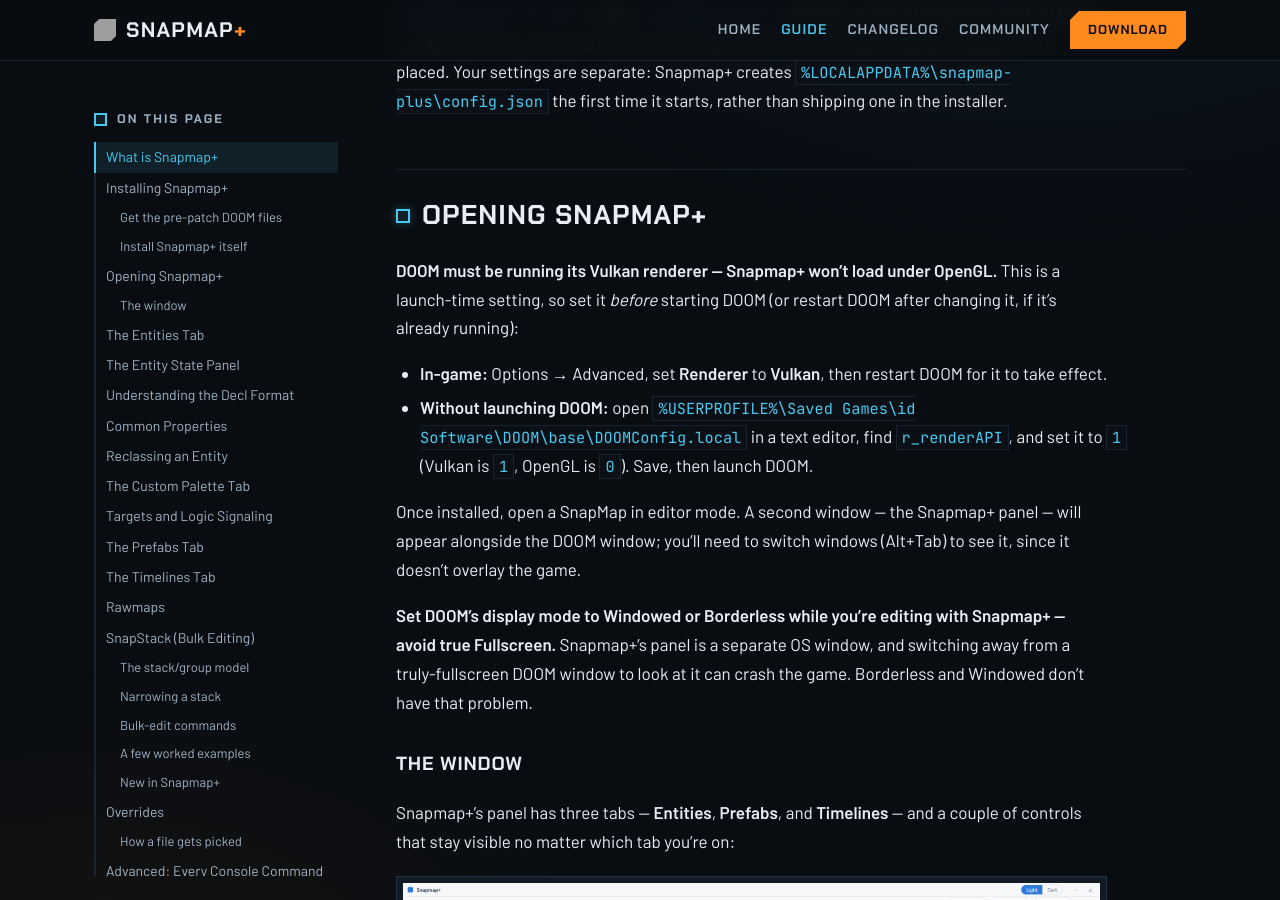
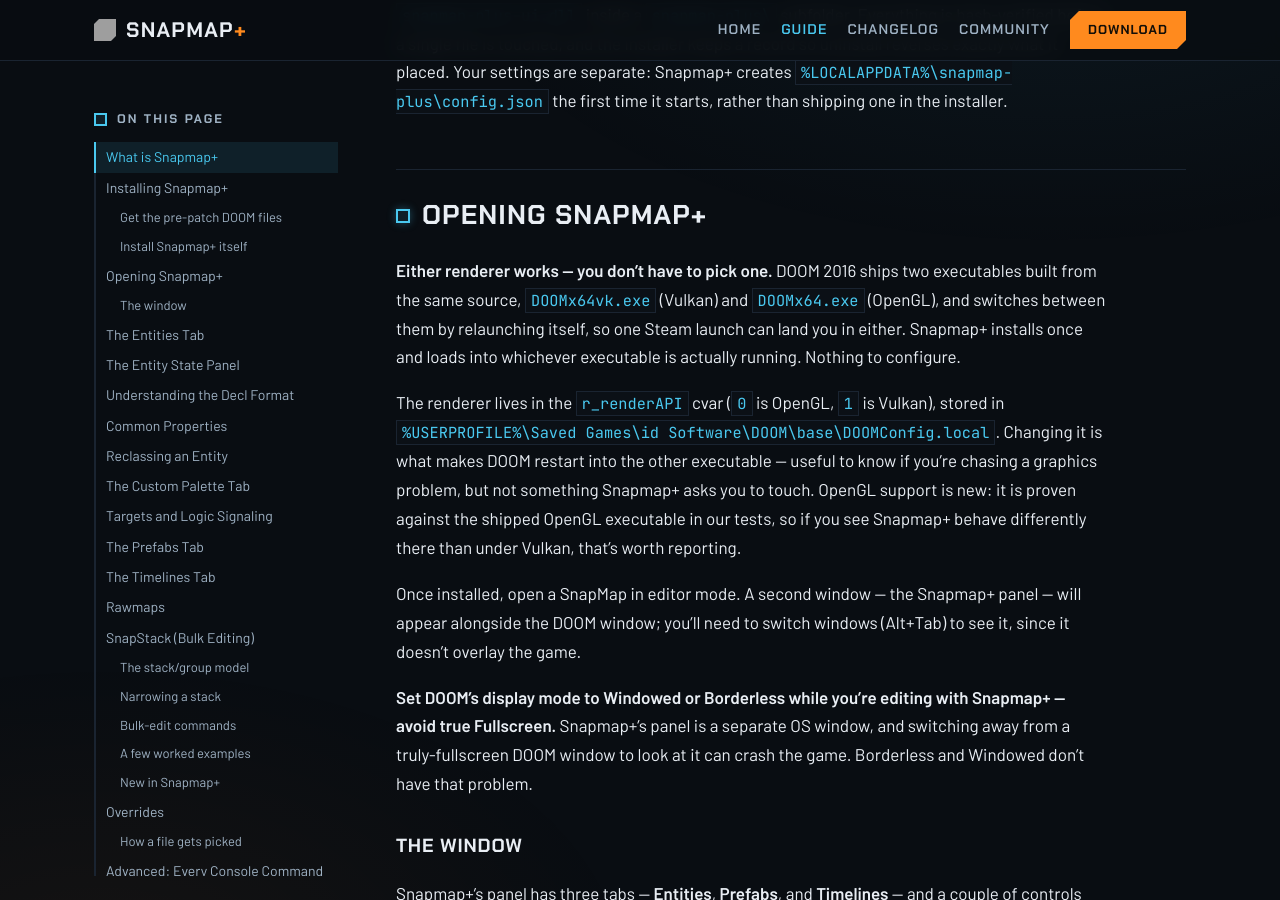
Before and after one commit to doom-snapmap/snapmap-web, a Jekyll site: the page built from site/snapmap-plus-guide.md, in a window 1280 px wide and 900 px high, scrolled down 2935 px. Built offline with Jekyll 4.4.1, drawn with Linux system fonts in a browser that asks for light colours; grey boxes are pictures that could not be loaded.

Commit message:
Document that both DOOM executables are supported
The guide told players Snapmap+ would not load under OpenGL and to switch
r_renderAPI to Vulkan, which is no longer true; architecture.md and
backend-changes.md still described an RVA gate against the audited
DOOMx64vk.exe that has been replaced by signature and code-site resolution.
contributing.md now documents the -DoomAlt portability gate and why a pattern
unique on only one image is a coincidence rather than an identity.

```diff
--- a/site/snapmap-plus-guide.md
+++ b/site/snapmap-plus-guide.md
@@ -94,12 +94,16 @@
 
 ## Opening Snapmap+
 
-**DOOM must be running its Vulkan renderer — Snapmap+ won't load under OpenGL.** This is a launch-time
-setting, so set it *before* starting DOOM (or restart DOOM after changing it, if it's already running):
+**Either renderer works — you don't have to pick one.** DOOM 2016 ships two executables built from the
+same source, `DOOMx64vk.exe` (Vulkan) and `DOOMx64.exe` (OpenGL), and switches between them by relaunching
+itself, so one Steam launch can land you in either. Snapmap+ installs once and loads into whichever
+executable is actually running. Nothing to configure.
 
-- **In-game:** Options → Advanced, set **Renderer** to **Vulkan**, then restart DOOM for it to take effect.
-- **Without launching DOOM:** open `%USERPROFILE%\Saved Games\id Software\DOOM\base\DOOMConfig.local` in
-  a text editor, find `r_renderAPI`, and set it to `1` (Vulkan is `1`, OpenGL is `0`). Save, then launch DOOM.
+The renderer lives in the `r_renderAPI` cvar (`0` is OpenGL, `1` is Vulkan), stored in
+`%USERPROFILE%\Saved Games\id Software\DOOM\base\DOOMConfig.local`. Changing it is what makes DOOM restart
+into the other executable — useful to know if you're chasing a graphics problem, but not something Snapmap+
+asks you to touch. OpenGL support is new: it is proven against the shipped OpenGL executable in our tests,
+so if you see Snapmap+ behave differently there than under Vulkan, that's worth reporting.
 
 Once installed, open a SnapMap in editor mode. A second window — the Snapmap+ panel — will appear
 alongside the DOOM window; you'll need to switch windows (Alt+Tab) to see it, since it doesn't overlay
```
